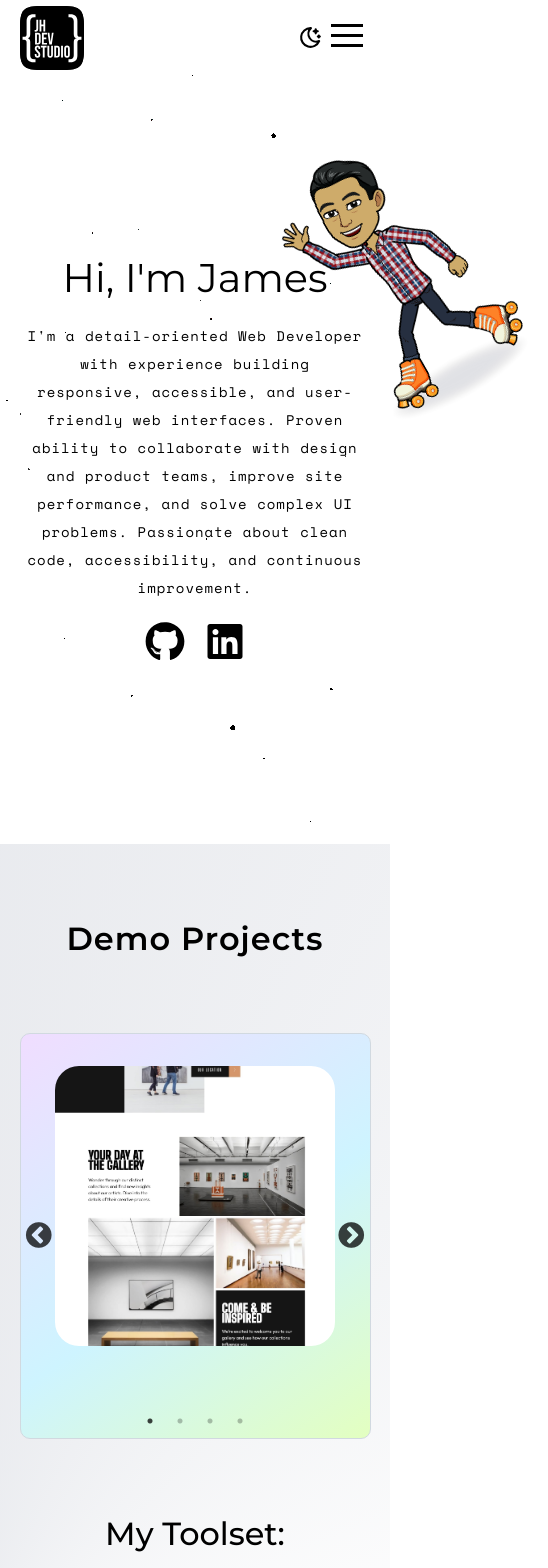
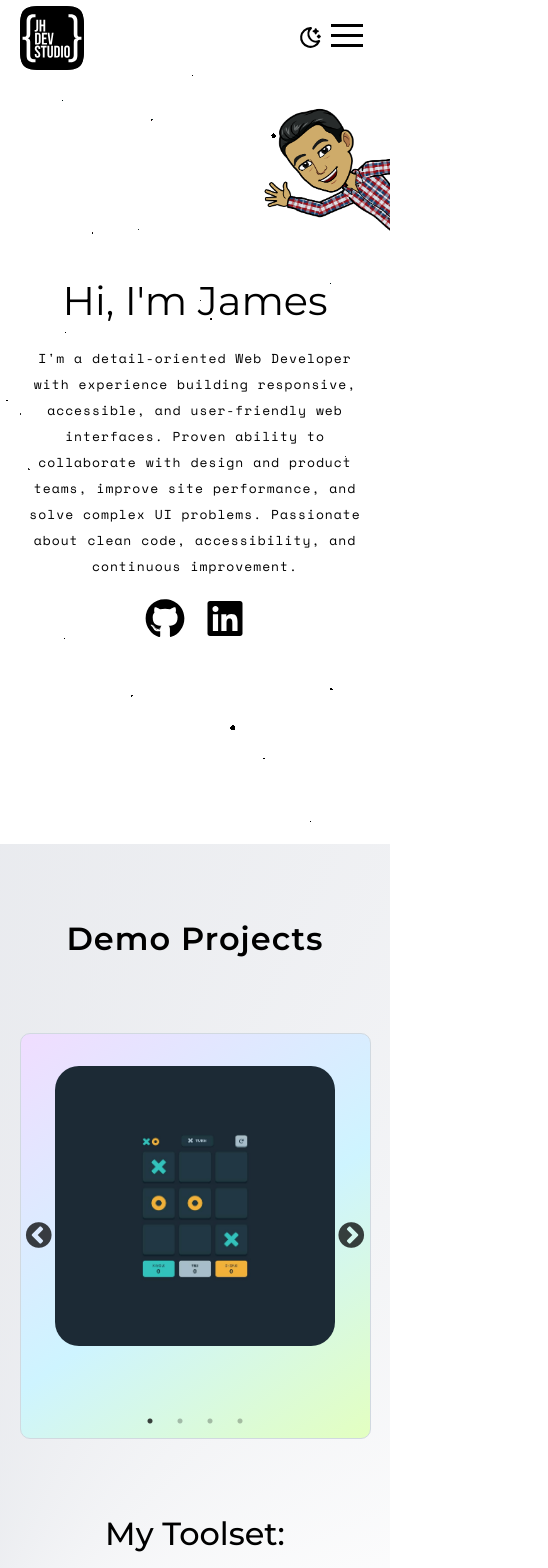
Before and after one commit to JHughesSUTA/jhdevstudio, a React (Vite) app: page / in a window 390 px wide. Shown: the top 1568 px of the page, 548 px wide, since content can reach past the window. Built offline with nearby package versions, Linux system fonts and the light colour scheme.

Commit message:
bug fixes

```diff
--- a/src/App.jsx
+++ b/src/App.jsx
@@ -10,7 +10,7 @@ import Footer from "./components/Footer";
 
 const App = () => {
   return (
-    <>
+    <div className="app-wrapper">
       <ThemeProvider>
         <Nav />
         <Hero />
@@ -19,7 +19,7 @@ const App = () => {
         <ToastContainer />
         <Footer />
       </ThemeProvider>
-    </>
+    </div>
   );
 };
 
--- a/src/components/ContactSection/ContactSection.scss
+++ b/src/components/ContactSection/ContactSection.scss
@@ -95,7 +95,7 @@
           }
 
           h2 {
-            font-size: 25px;
+            font-size: 23px;
           }
         }
       }
--- a/src/components/HeroSection/Hero.jsx
+++ b/src/components/HeroSection/Hero.jsx
@@ -1,5 +1,7 @@
 import "./Hero.scss";
-import backgroundImage from "../../assets/images/bitmoji-skating.png";
+import sideImageDesktop from "../../assets/images/bitmoji-dt.png";
+import sideImageMobile from "../../assets/images/bitmoji-mb.png";
+
 import { motion } from "motion/react";
 import Particles from "./Particles";
 import { useTheme } from "../../contexts/ThemeContext";
@@ -92,14 +94,22 @@ const Hero = () => {
               </li>
             </motion.ul>
           </div>
-          <motion.div
+          {/* <motion.div
+            initial={{ opacity: 0, x: 500 }}
+            animate={{ opacity: 1, x: 0 }}
+            transition={{ duration: 1.5, ease: "easeOut" }}
+            className="hero__side-image"
+          > */}
+          <motion.picture
             initial={{ opacity: 0, x: 500 }}
             animate={{ opacity: 1, x: 0 }}
             transition={{ duration: 1.5, ease: "easeOut" }}
             className="hero__side-image"
           >
-            <img src={backgroundImage} alt="" />
-          </motion.div>
+            <source srcset={sideImageDesktop} media="(min-width: 768px)" />
+            <img src={sideImageMobile} alt="" />
+          </motion.picture>
+          {/* </motion.div> */}
         </div>
       </section>
     </>
--- a/src/components/HeroSection/Hero.scss
+++ b/src/components/HeroSection/Hero.scss
@@ -22,7 +22,6 @@
     // z-index: -1;
   }
 
-
   &__copy {
     // flex-basis: 685px;
     // flex-shrink: 0;
@@ -43,6 +42,10 @@
       li {
         a {
           display: inline-block;
+
+          &:hover {
+            opacity: 0.75;
+          }
         }
       }
     }
@@ -89,6 +92,7 @@
     .container {
       display: block;
       position: relative;
+      width: 100%;
     }
 
     &__copy {
@@ -105,9 +109,9 @@
       }
 
       p {
-        font-size: 14px;
+        font-size: 13px;
         letter-spacing: 1px;
-        line-height: 28px;
+        line-height: 26px;
         max-width: 340px;
         margin-left: auto;
         margin-right: auto;
@@ -120,16 +124,16 @@
 
     &__side-image {
       // max-width: 300px;
-      max-width: 50%;
+      max-width: 33%;
       width: 100%;
       position: absolute;
-      right: -34%;
-      top: 8%;
-      transform: rotate(-30deg) !important;
+      right: 0;
+      top: 4%;
+      // transform: rotate(-30deg) !important;
 
       img {
         min-width: unset;
-        max-width: 300px;
+        // max-width: 300px;
       }
     }
   }
--- a/src/components/ProjectsSection/ProjectCard.jsx
+++ b/src/components/ProjectsSection/ProjectCard.jsx
@@ -85,10 +85,10 @@ const ProjectCard = ({
         </div>
         <div>
           <a href={liveUrl} className="card__button" target="_blank">
-            <IoMdOpen size="25px" />
+            <IoMdOpen size="30px" />
           </a>
           <a href={githubUrl} className="card__button" target="_blank">
-            <FaGithub size="25px" />
+            <FaGithub size="30px" />
           </a>
         </div>
       </div>
--- a/src/components/ProjectsSection/ProjectSection.scss
+++ b/src/components/ProjectsSection/ProjectSection.scss
@@ -156,14 +156,20 @@
       margin-bottom: 0.25rem;
       color: #59636e;
       margin-top: 15px;
+      font-family: $secondary;
     }
 
     .card__title {
       font-size: 20px;
+      text-align: left;
       font-weight: 500;
       color: var(--title-color);
       margin-bottom: 5px;
       font-family: $secondary;
+      white-space: nowrap;
+      white-space: nowrap; /* Prevents text from wrapping to a new line */
+      overflow: hidden; /* Hides any overflowing content */
+      text-overflow: ellipsis;
     }
 
     .card__button {
@@ -177,10 +183,13 @@
         margin-left: 10px;
       }
 
-      // Add focus styles for the buttons
       &:focus-visible {
         outline: 4px solid #ff21c0;
         outline-offset: 2px;
+      }
+
+      &:hover {
+        opacity: 0.75;
       }
     }
 
@@ -371,6 +380,8 @@
       .card__data {
         width: 260px;
         left: 10px;
+        padding: 1rem 1.5rem;
+        text-wrap: balance;
       }
     }
   }
--- a/src/components/ProjectsSection/ProjectsSection.jsx
+++ b/src/components/ProjectsSection/ProjectsSection.jsx
@@ -13,34 +13,34 @@ import { useTheme } from "../../contexts/ThemeContext";
 
 const cards = [
   {
+    title: "Tic-Tac-Toe",
+    description: "Pick your mark and keep score vs the CPU or another player.",
+    image: ticTacToeImage,
+    liveUrl: "https://jhughessuta.github.io/tic-tac-toe-25/",
+    githubUrl: "https://github.com/JHughesSUTA/tic-tac-toe-25",
+    tags: ["React", "TypeScript", "Scss"],
+  },
+  {
     title: "Modern Art Gallery Website",
-    description:
-      "Challenge from Frontend Mentor. Built with HTML, JavaScript and Sass",
+    description: "Design from frontendmentor.io. Built using CSS grid.",
     image: artGalleryImage,
     liveUrl: "https://jhughessuta.github.io/art-gallery-website/",
     githubUrl: "https://github.com/JHughesSUTA/art-gallery-website",
     tags: ["HTML", "Scss", "JavaScript"],
   },
   {
-    title: "Tic Tac Toe",
-    description: "Tic Tac Toe game built with React, TypeScript, Sass",
-    image: ticTacToeImage,
-    liveUrl: "https://jhughessuta.github.io/tic-tac-toe-25/",
-    githubUrl: "https://github.com/JHughesSUTA/tic-tac-toe-25",
-    tags: ["React", "TypeScript", "Scss"],
-  },
-  {
     title: "Sunnyside Agency Landing Page",
     description:
-      "Demo website built with vanilla JS, CSS, and HTML. Designs from Frontend Mentor",
+      "Design from frontendmentor.io. Animations on scroll using only CSS and minimal JS.",
     image: sunnysideImage,
     liveUrl: "https://jhughessuta.github.io/sunnyside-agency-landing-page/",
     githubUrl: "https://github.com/JHughesSUTA/sunnyside-agency-landing-page",
     tags: ["HTML", "Scss", "JavaScript"],
   },
   {
-    title: "Students Filter",
-    description: "Demo react app",
+    title: "Student Grades",
+    description:
+      "Filter through students and see their grade info. Add a custom tags.",
     image: studentFilterImage,
     liveUrl: "https://jhughessuta.github.io/demo-students-filter/",
     githubUrl: "https://github.com/JHughesSUTA/demo-students-filter",
@@ -131,7 +131,9 @@ const ProjectsSection = () => {
         </div>
 
         <div>
-          <h3 style={{ color: theme === "light" ? "#000" : "#fff"}}>My Toolset:</h3>
+          <h3 style={{ color: theme === "light" ? "#000" : "#fff" }}>
+            My Toolset:
+          </h3>
           <Marquee />
         </div>
       </div>
--- a/src/contexts/ThemeContext.jsx
+++ b/src/contexts/ThemeContext.jsx
@@ -1,15 +1,53 @@
-import { useContext, createContext, useState, useEffect } from "react";
+import { createContext, useContext, useState, useEffect } from "react";
 
 const ThemeContext = createContext();
 
 export const ThemeProvider = ({ children }) => {
-  const [theme, setTheme] = useState("light");
+  const getInitialTheme = () => {
+    // Check if user has saved theme preference
+    const savedTheme = localStorage.getItem("theme");
+    if (savedTheme) {
+      return savedTheme;
+    }
+
+    if (
+      window.matchMedia &&
+      window.matchMedia("(prefers-color-scheme: dark)").matches
+    ) {
+      return "dark";
+    }
+
+    return "light";
+  };
+
+  const [theme, setTheme] = useState(getInitialTheme);
+
+  // Handle system theme changes
+  useEffect(() => {
+    const mediaQuery = window.matchMedia("(prefers-color-scheme: dark)");
+
+    const handleChange = (e) => {
+      const savedTheme = localStorage.getItem("theme");
+      if (!savedTheme) {
+        setTheme(e.matches ? "dark" : "light");
+      }
+    };
+
+    mediaQuery.addEventListener("change", handleChange);
+
+    return () => mediaQuery.removeEventListener("change", handleChange);
+  }, []);
 
   const toggleTheme = () => {
-    setTheme((prev) => (prev === "light" ? "dark" : "light"));
+    const newTheme = theme === "light" ? "dark" : "light";
+    setTheme(newTheme);
+    localStorage.setItem("theme", newTheme);
   };
 
+  // Update localStorage when theme changes
   useEffect(() => {
+    localStorage.setItem("theme", theme);
+
     if (theme === "dark") {
       document.documentElement.classList.add("dark");
     } else {
@@ -24,4 +62,10 @@ export const ThemeProvider = ({ children }) => {
   );
 };
 
-export const useTheme = () => useContext(ThemeContext);
+export const useTheme = () => {
+  const context = useContext(ThemeContext);
+  if (!context) {
+    throw new Error("useTheme must be used within a ThemeProvider");
+  }
+  return context;
+};
```
Also changed, not shown: src/components/AppWrapper.jsx (added, +8 -0 lines), src/components/Nav.jsx (+33 -18 lines), src/assets/images/bitmoji-dt.png (renamed from src/assets/images/bitmoji-skating.png), src/assets/images/bitmoji-mb.png (added).
